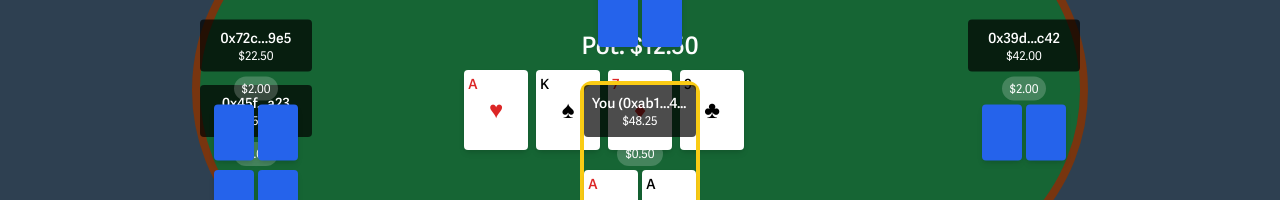
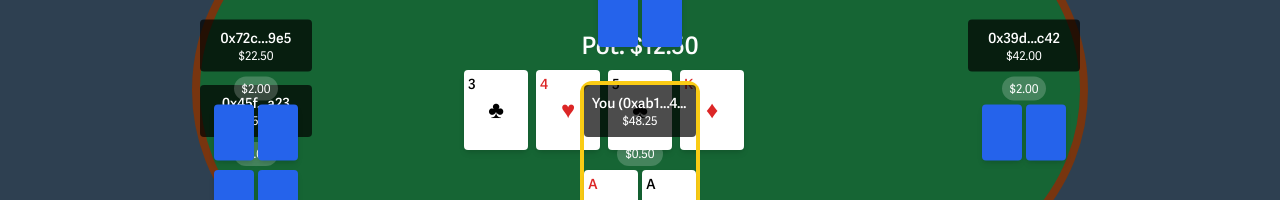
Before and after one commit to SAK-monad-hackathon/pokerd-frontend, a Next.js app: page /table/1 in a window 1280 px wide. Shown: the part 444-644 px from the top of the page. Built offline with nearby package versions, Linux system fonts and the light colour scheme; no server answers.

Commit message:
style: design

```diff
--- a/pages/table/[number].tsx
+++ b/pages/table/[number].tsx
@@ -2,6 +2,7 @@ import Button from "@mui/material/Button";
 import TextField from "@mui/material/TextField";
 import { usePrivy } from "@privy-io/react-auth";
 import React, { useState, useEffect } from "react";
+import { getCardColor, getSuitSymbol, getValueRank } from "../utils";
 
 const PokerTable = () => {
   const [timeLeft, setTimeLeft] = useState(15);
@@ -22,11 +23,11 @@ const PokerTable = () => {
     return () => clearInterval(timer);
   }, []);
 
-	const communityCards = [
-		{ rank: "A", suit: "♥", color: "text-red-600" },
-		{ rank: "K", suit: "♠", color: "text-black" },
-		{ rank: "7", suit: "♦", color: "text-red-600" },
-		{ rank: "9", suit: "♣", color: "text-black" },
+  const flop = [
+    { value: "Three", suit: "Club" },
+    { value: "Four", suit: "Heart" },
+    { value: "Five", suit: "Club" },
+    { value: "King", suit: "Diamond" },
     null,
   ];
 
@@ -187,12 +188,12 @@ const PokerTable = () => {
               Pot: $12.50
             </div>
             <div className="flex gap-2 justify-center">
-							{communityCards.map((card, i) => (
+              {flop.map((card, i) => (
                 <Card
                   key={i}
-									rank={card?.rank}
-									suit={card?.suit}
-									color={card?.color}
+                  rank={getValueRank(card?.value)}
+                  suit={getSuitSymbol(card?.suit)}
+                  color={getCardColor(card?.suit)}
                 />
               ))}
             </div>
--- /dev/null
+++ b/pages/utils.ts
@@ -0,0 +1,60 @@
+export const getValueRank = (value: string | undefined) => {
+    switch (value) {
+        case "Ace":
+            return "A";
+        case "Jack":
+            return "J";
+        case "Queen":
+            return "Q";
+        case "King":
+            return "K";
+        case "Two":
+            return "2";
+        case "Three":
+            return "3";
+        case "Four":
+            return "4";
+        case "Five":
+            return "5";
+        case "Six":
+            return "6";
+        case "Seven":
+            return "7";
+        case "Eight":
+            return "8";
+        case "Nine":
+            return "9";
+        case "Ten":
+            return "10";
+        default:
+            return value;
+    }
+};
+
+export const getSuitSymbol = (suit: string | undefined) => {
+    switch (suit) {
+        case "Spade":
+            return "♠";
+        case "Club":
+            return "♣";
+        case "Diamond":
+            return "♦";
+        case "Heart":
+            return "♥";
+        default:
+            return "";
+    }
+};
+
+export const getCardColor = (suit: string | undefined) => {
+    switch (suit) {
+        case "Spade":
+        case "Club":
+            return "text-black";
+        case "Diamond":
+        case "Heart":
+            return "text-red-600";
+        default:
+            return "";
+    }
+};
```
Also changed, not shown: 1 other file (tests, documents, lock files or other folders). Lines whose indentation alone changed are shown as unchanged.
